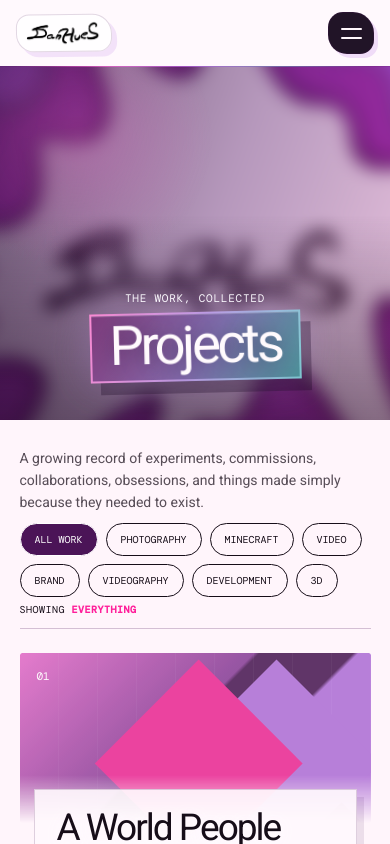
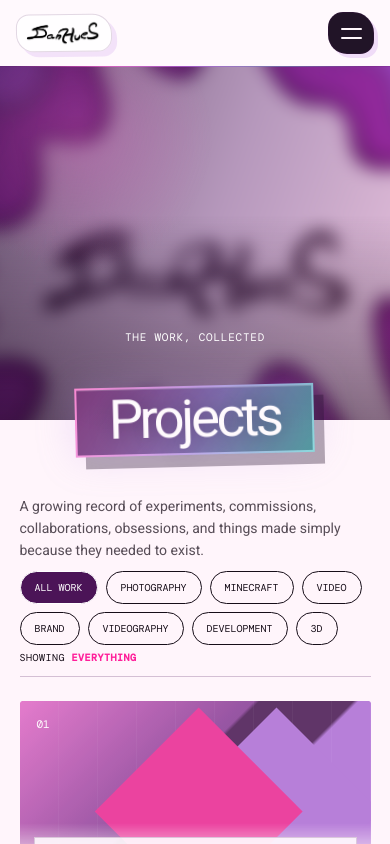
Before and after one commit to DanHues/creative-portfolio, a Next.js app: page /archive in a window 390 px wide. Shown: the top 844 px of the page. Built offline with nearby package versions, Linux system fonts and the light colour scheme; a web font is replaced by a local one.

Commit message:
Straddle and widen the Projects title card

```diff
--- a/app/globals.css
+++ b/app/globals.css
@@ -2009,21 +2009,26 @@ body > main { padding-top: 76px; }
 .project-intro {
   --project-parallax: 0px;
   min-height: 43vh;
-  padding: 4vw 3.2vw 3.5vw;
+  padding: 4vw 3.2vw 0;
   position: relative;
   display: grid;
   grid-template-rows: 1fr;
   align-items: end;
-  overflow: hidden;
+  overflow: visible;
   isolation: isolate;
   color: white;
   border-bottom: 0;
   background: var(--deep-plum);
 }
+.project-hero-backdrop {
+  position: absolute;
+  inset: 0;
+  z-index: -2;
+  overflow: hidden;
+}
 .project-parallax-art {
   position: absolute;
   inset: -70px;
-  z-index: -2;
   background-image:
     linear-gradient(110deg, rgba(27,7,34,.8), rgba(75,20,87,.43), rgba(255,31,154,.15)),
     var(--archive-art);
@@ -2052,7 +2057,8 @@ body > main { padding-top: 76px; }
 .project-intro h1 {
   width: fit-content;
   margin-top: 1.8vw;
-  padding: .14em .32em .18em;
+  max-width: calc(100vw - 36px);
+  padding: .14em .58em .18em;
   color: #fffafd;
   background:
     linear-gradient(125deg, rgba(77,29,91,.72), rgba(87,72,133,.58) 55%, rgba(39,102,111,.56)) padding-box,
@@ -2069,10 +2075,10 @@ body > main { padding-top: 76px; }
   letter-spacing: -.065em;
   text-align: center;
   text-shadow: 0 2px 22px rgba(17,7,22,.34);
-  transform: rotate(-1.4deg);
+  transform: translateY(50%) rotate(-1.4deg);
 }
 .archive-lead {
-  padding: clamp(30px, 3.2vw, 52px) 3.2vw 0;
+  padding: clamp(82px, 7vw, 116px) 3.2vw 0;
   background: var(--paper);
 }
 .archive-lead p {
@@ -2713,9 +2719,9 @@ body > main { padding-top: 76px; }
   .contact-project small { text-align: center; }
   .contact-footnote { gap: 20px; flex-direction: column; }
   .page-intro { padding: 22vw 5vw 12vw; }
-  .project-intro { min-height: 42vh; padding: 12vw 5vw 10vw; }
+  .project-intro { min-height: 42vh; padding: 12vw 5vw 0; }
   .project-intro h1 { font-size: clamp(46px, 14vw, 68px); }
-  .archive-lead { padding: 28px 5vw 0; }
+  .archive-lead { padding: 76px 5vw 0; }
   .archive-lead p { font-size: 14px; }
   .archive-grid, .journal-list { padding-left: 5vw; padding-right: 5vw; }
   .archive-row { grid-template-columns: 1fr; min-height: 0; padding: 24px 0 30px; }
```
